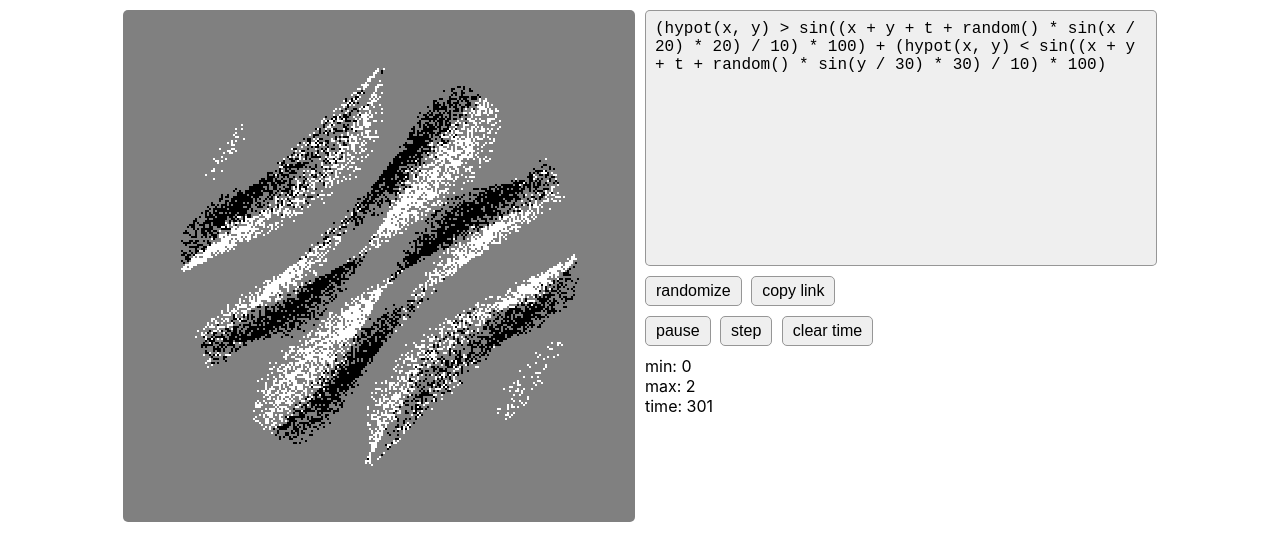
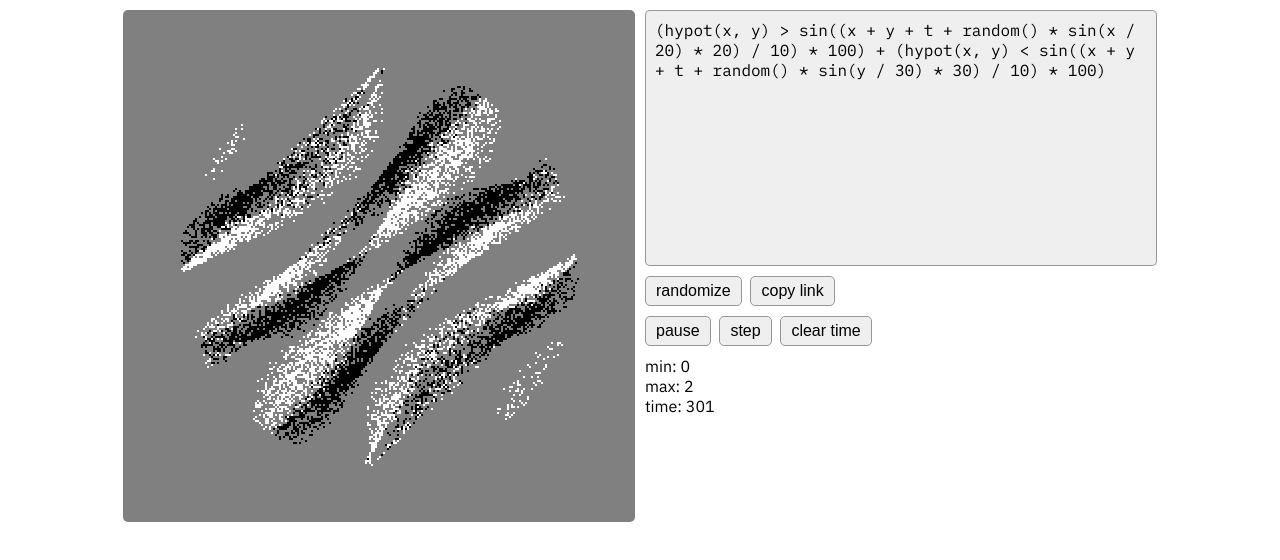
Before and after one commit to yuuretsu/pixel-art-generator, a Svelte app: page / in a window 1280 px wide. Shown: the top 560 px of the page. Built offline with nearby package versions, Linux system fonts and the light colour scheme; what tracery-grammar would draw is missing.

Commit message:
monospaced font

```diff
--- a/public/global.css
+++ b/public/global.css
@@ -62,8 +62,10 @@ button:focus {
 	border-color: #666;
 } */
 
+@import url('https://fonts.googleapis.com/css2?family=IBM+Plex+Sans&display=swap');
+
 body {
-	font-family: -apple-system, BlinkMacSystemFont, "Segoe UI", Roboto, Oxygen-Sans, Ubuntu, Cantarell, "Helvetica Neue", sans-serif;
+	font-family: 'IBM Plex Sans', sans-serif;
 	padding: 0;
 	margin: 0;
 	font-size: 16px;
--- a/src/App.svelte
+++ b/src/App.svelte
@@ -3,6 +3,7 @@
 	import FormulaVisualizator from "./FormulaVisualizator/index.svelte";
 	import { formulaToFunction } from "./stringTools";
 	import { generateData, normalizeData } from "./data-generator";
+	import { randChoice, randInt } from "./FormulaVisualizator/math-functions";
 
 	function copyToBuffer() {
 		const searchParams = new URLSearchParams(window.location.search);
@@ -108,6 +109,7 @@
 </main>
 
 <style>
+	@import url("https://fonts.googleapis.com/css2?family=IBM+Plex+Mono&display=swap");
 	button,
 	textarea {
 		font-size: inherit;
@@ -146,6 +148,7 @@
 	}
 	.formula-input {
 		display: block;
+		font-family: "IBM Plex Mono", monospace;
 		box-sizing: border-box;
 		background-color: #efefef;
 		width: 100%;
--- a/src/FormulaVisualizator/index.svelte
+++ b/src/FormulaVisualizator/index.svelte
@@ -18,8 +18,8 @@
     let canvas: HTMLCanvasElement;
     let ctx: CanvasRenderingContext2D;
     onMount(() => {
-        canvas.width = data.length * 2;
-        canvas.height = data[0].length * 2;
+        canvas.width = 512;
+        canvas.height = 512;
         ctx = canvas.getContext("2d");
         ctx.imageSmoothingEnabled = false;
     });
@@ -37,10 +37,6 @@
     canvas {
         display: block;
         border-radius: 5px;
-        /* border: 1px solid #ccc; */
-        /* box-shadow: inset 0 0 0 1px #ccc; */
-        /* max-width: 512px;
-        min-width: 256px; */
         max-width: 100%;
         margin: auto;
     }
--- a/src/formula-randomizer.ts
+++ b/src/formula-randomizer.ts
@@ -38,5 +38,5 @@ const grammar = createGrammar({
         "==",
         "!=",
     ],
-    number: ["x", "y", "t"],
+    number: ["x", "y", "t", "random()", '127', '-127'],
 });
```
